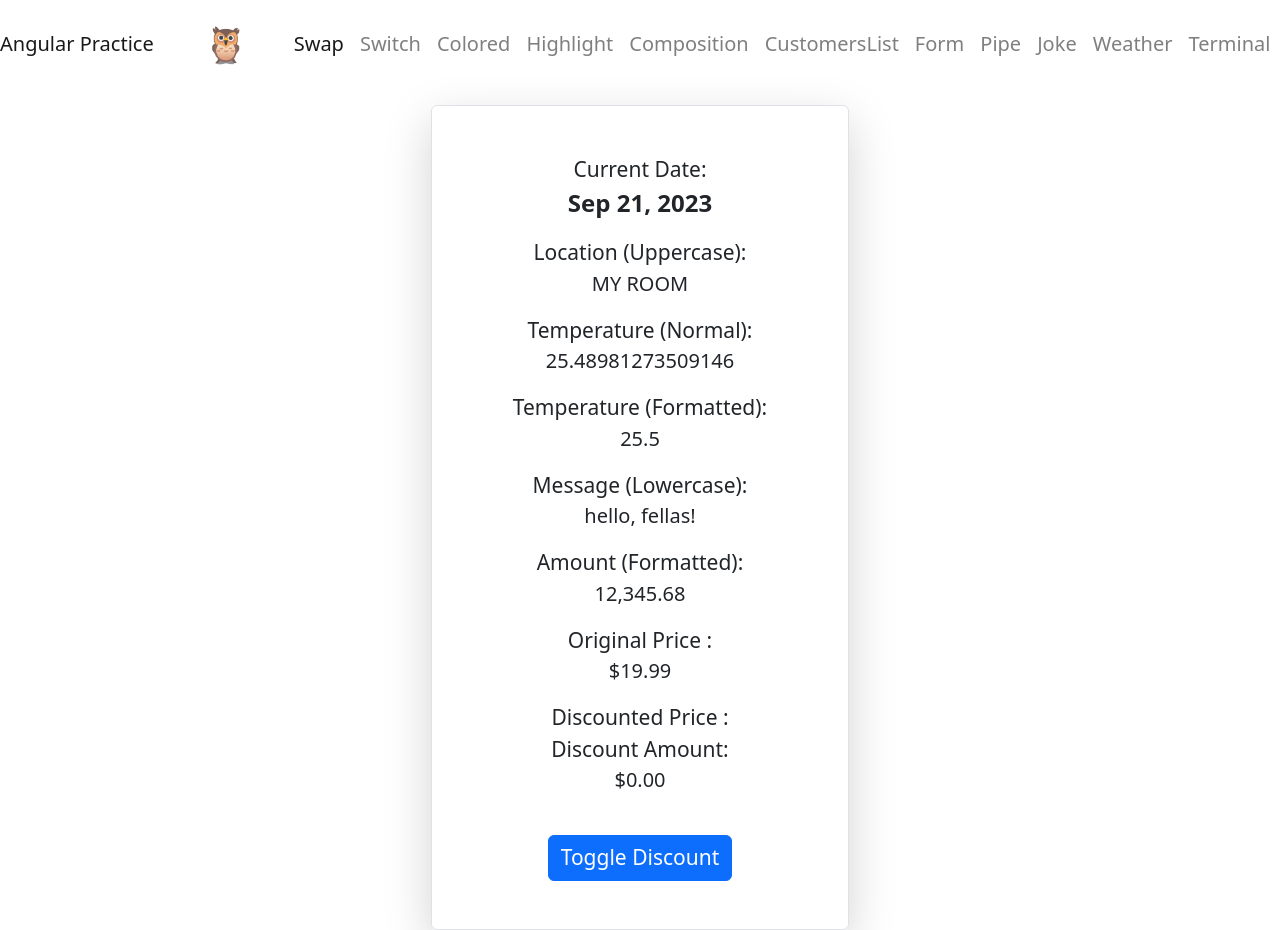
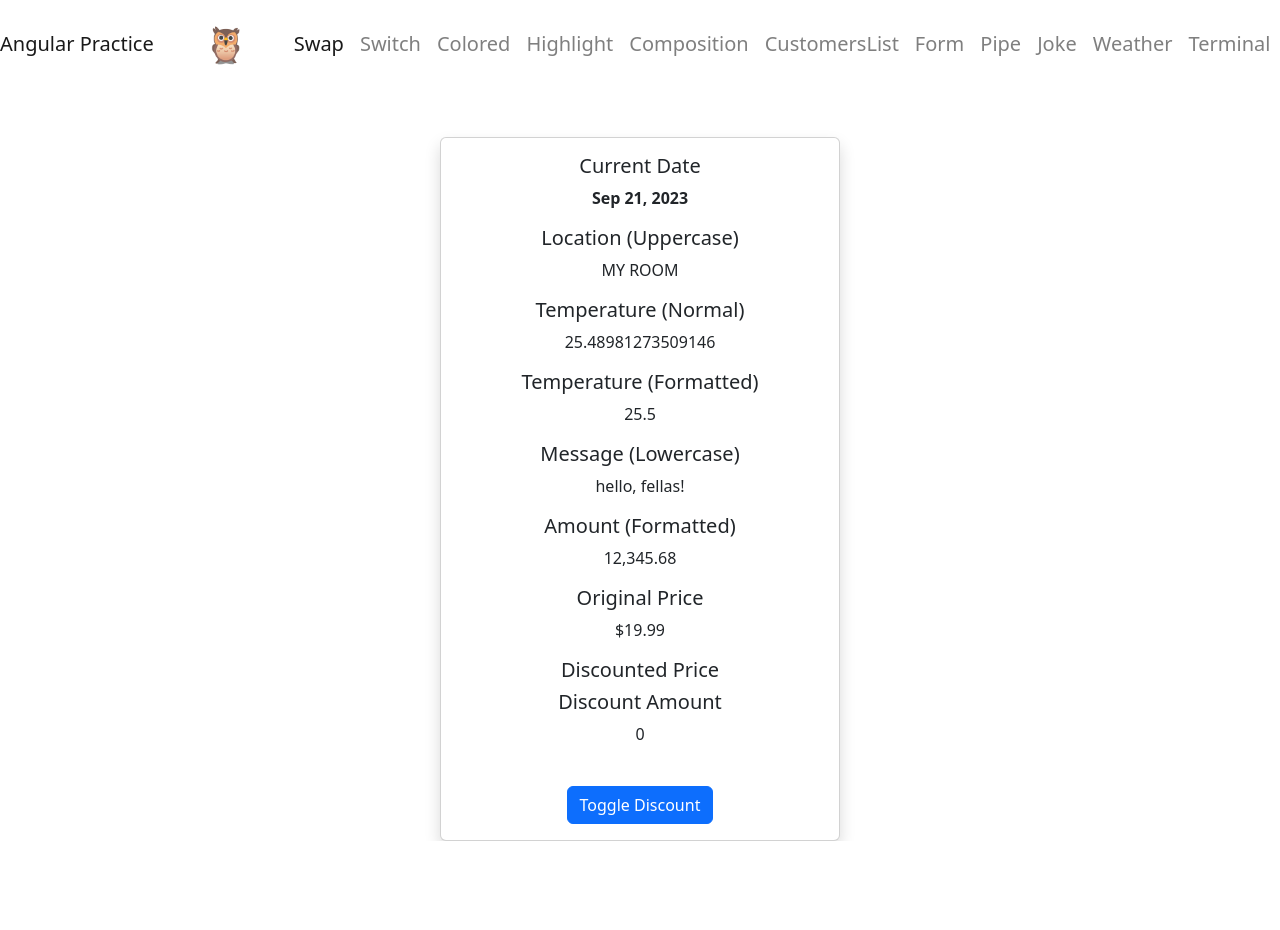
Before and after one commit to adarshdhital007/PracticeAngular, an Angular app: page /adarsh in a window 1280 px wide. Shown: the top 930 px of the page. After the commit the page ends 841 px from the top, so only its background shows below. Built offline with nearby package versions, Linux system fonts and the light colour scheme.

Commit message:
Updated CSS

```diff
--- a/src/app/ng-adarsh/ng-adarsh.component.css
+++ b/src/app/ng-adarsh/ng-adarsh.component.css
@@ -1,12 +1,10 @@
+.narrow-card {
+  max-width: 400px;
+  margin: 0 auto;
+}
 
-.btn:hover {
-    background-color: #007bff;
-    color: #fff;
-    transition: background-color 0.3s ease, color 0.3s ease;
+@media screen and (max-width: 150px) {
+  .btn {
+    margin-left: -6px;
   }
-
-
-  .container:hover .border {
-    border-color: #007bff;
-    transition: border-color 0.3s ease;
-  }
+}
--- a/src/app/ng-adarsh/ng-adarsh.component.html
+++ b/src/app/ng-adarsh/ng-adarsh.component.html
@@ -1,39 +1,40 @@
-<div
-  class="container-fluid d-flex justify-content-center align-items-center mt-3"
->
-  <div class="col-md-4 text-center p-5 border rounded shadow-lg">
-    <div style="font-size: 21px">Current Date:</div>
-    <p class="font-weight-bold" style="font-size: 24px">
-      {{ currentDate | date }}
-    </p>
+<div class="container mt-5">
+  <div class="row justify-content-center text-center">
+    <div class="col">
+      <div class="card shadow narrow-card">
+        <div class="card-body">
+          <h5 class="card-title">Current Date</h5>
+          <p class="card-text font-weight-bold">{{ currentDate | date }}</p>
 
-    <div style="font-size: 21px">Location (Uppercase):</div>
-    <p style="font-size: 20px">{{ location | uppercase }}</p>
+          <h5 class="card-title">Location (Uppercase)</h5>
+          <p class="card-text">{{ location | uppercase }}</p>
 
-    <div style="font-size: 21px">Temperature (Normal):</div>
-    <p style="font-size: 20px">{{ temperature }}</p>
+          <h5 class="card-title">Temperature (Normal)</h5>
+          <p class="card-text">{{ temperature }}</p>
 
-    <div style="font-size: 21px">Temperature (Formatted):</div>
-    <p style="font-size: 20px">{{ temperature | number : "1.1-1" }}</p>
+          <h5 class="card-title">Temperature (Formatted)</h5>
+          <p class="card-text">{{ temperature | number : "1.1-1" }}</p>
 
-    <div style="font-size: 21px">Message (Lowercase):</div>
-    <p style="font-size: 20px">{{ message | lowercase }}</p>
+          <h5 class="card-title">Message (Lowercase)</h5>
+          <p class="card-text">{{ message | lowercase }}</p>
 
-    <div style="font-size: 21px">Amount (Formatted):</div>
-    <p style="font-size: 20px">{{ amount | number : "2.2-2" }}</p>
+          <h5 class="card-title">Amount (Formatted)</h5>
+          <p class="card-text">{{ amount | number : "2.2-2" }}</p>
 
-    <div style="font-size: 21px">Original Price :</div>
-    <p style="font-size: 20px">{{ price | currency }}</p>
+          <h5 class="card-title">Original Price</h5>
+          <p class="card-text">{{ price | currency }}</p>
 
-    <div style="font-size: 21px">Discounted Price :</div>
-    <p *ngIf="discountApplied" style="font-size: 20px">
+          <h5 class="card-title">Discounted Price</h5>
+          <p *ngIf="discountApplied" class="card-text">
             {{ discountedPrice | currency }}
           </p>
 
-    <div style="font-size: 21px">Discount Amount:</div>
-    <p style="font-size: 20px">
+          <h5 class="card-title">Discount Amount</h5>
+          <p class="card-text">
             {{
-        (isDiscounted ? price - calculateDiscountedPrice(price) : 0) | currency
+              isDiscounted
+                ? (price - calculateDiscountedPrice(price) | currency)
+                : "0"
             }}
           </p>
 
@@ -41,9 +42,11 @@
             (click)="toggleDiscount()"
             [disabled]="discountApplied"
             class="btn btn-primary mt-4"
-      style="font-size: 21px"
           >
             {{ discountApplied ? "Discount Applied" : "Toggle Discount" }}
           </button>
         </div>
       </div>
+    </div>
+  </div>
+</div>
```
Lines whose indentation alone changed are shown as unchanged.
